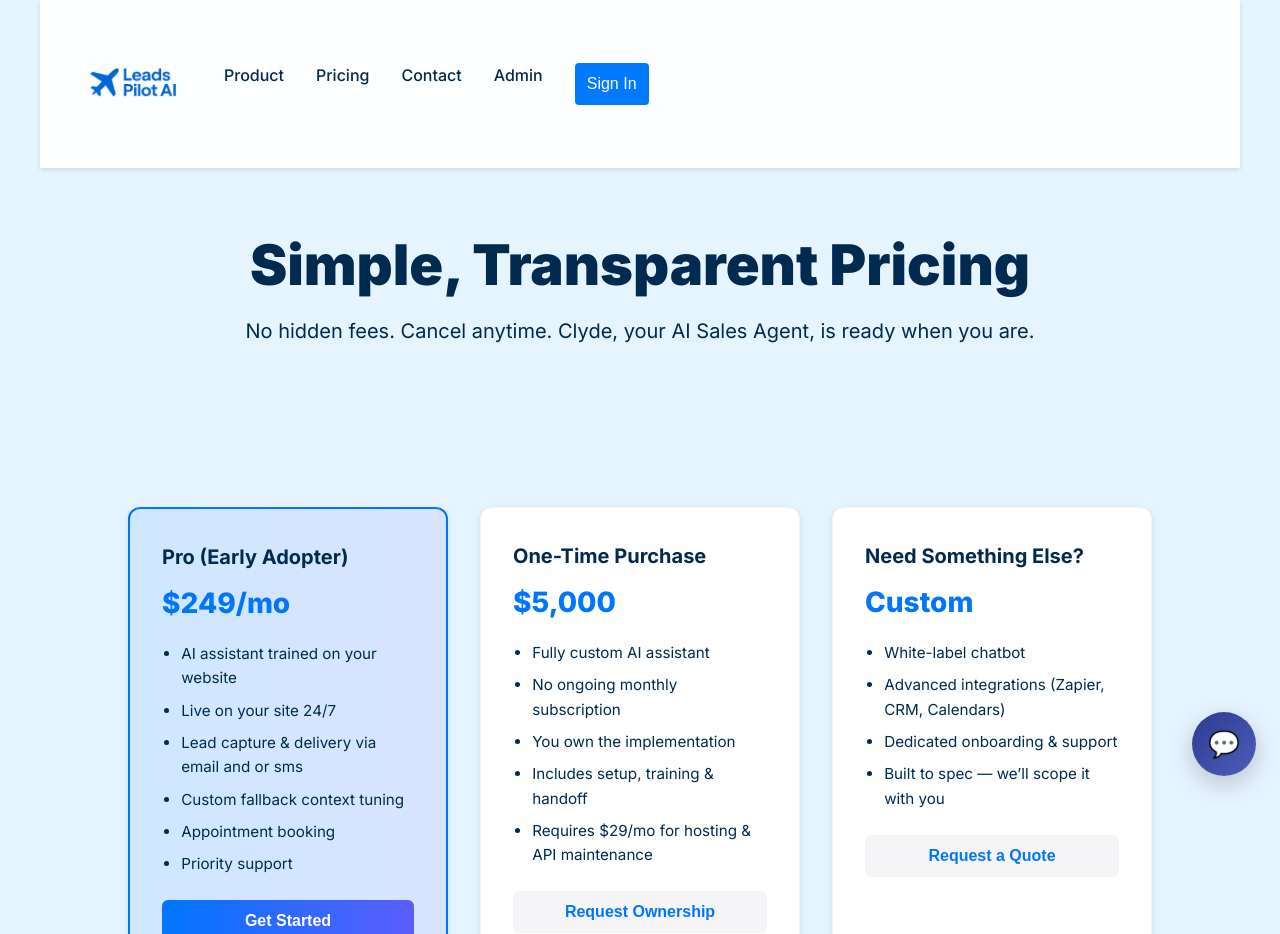
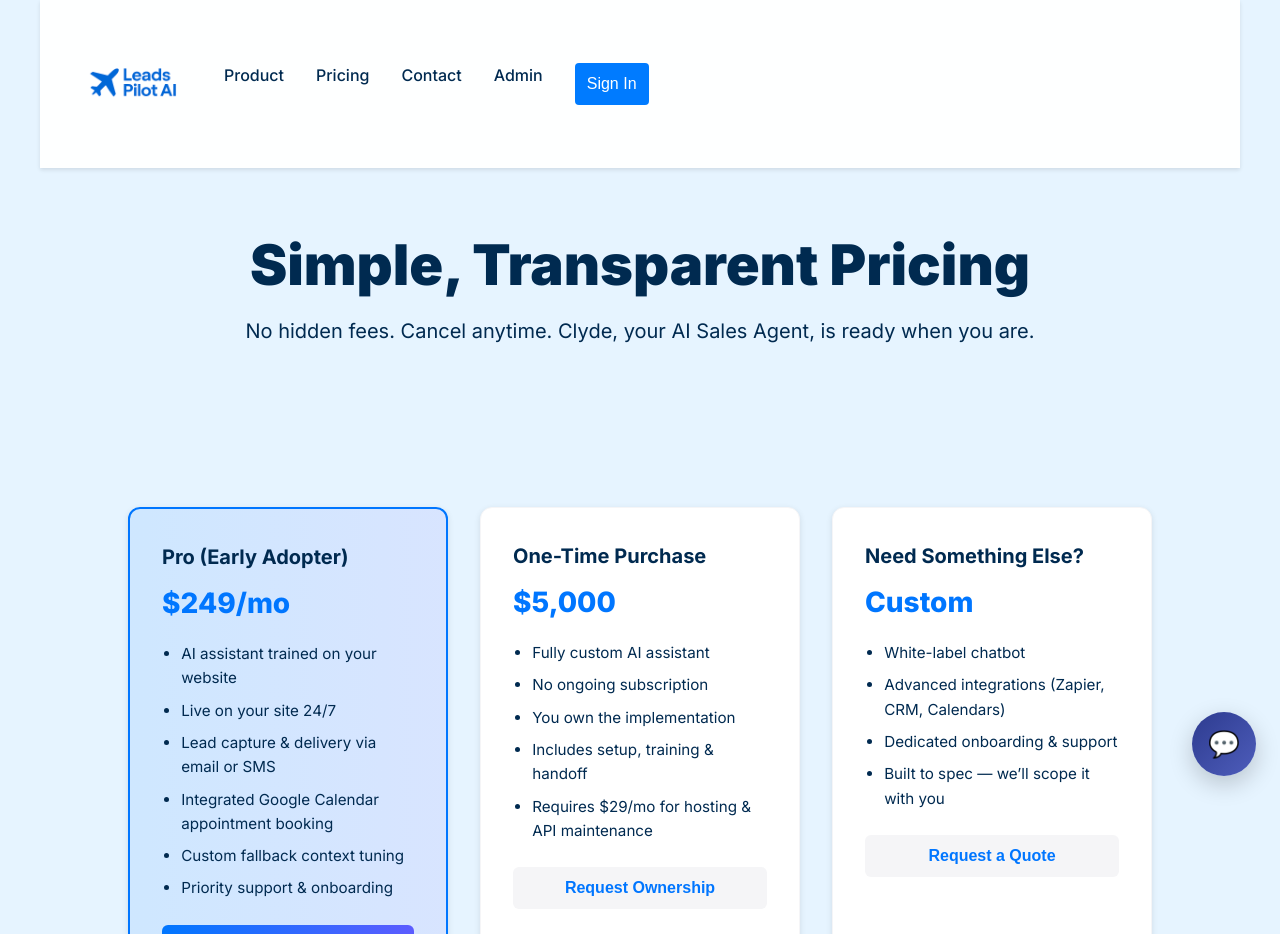
Before and after one commit to palmer95/LeadsPilotAi-Site, a Next.js app: page /pricing in a window 1280 px wide. Shown: the top 934 px of the page. Built offline with nearby package versions, Linux system fonts and the light colour scheme.

Commit message:
fix: updated pricing page

```diff
--- a/src/app/pricing/page.tsx
+++ b/src/app/pricing/page.tsx
@@ -1,4 +1,3 @@
-// app/pricing/page.tsx
 "use client";
 import Link from "next/link";
 import { useState } from "react";
@@ -13,10 +12,10 @@ export default function PricingPage() {
       features: [
         "AI assistant trained on your website",
         "Live on your site 24/7",
-        "Lead capture & delivery via email and or sms",
+        "Lead capture & delivery via email or SMS",
+        "Integrated Google Calendar appointment booking",
         "Custom fallback context tuning",
-        "Appointment booking",
-        "Priority support",
+        "Priority support & onboarding",
       ],
       cta: "Get Started",
     },
@@ -25,7 +24,7 @@ export default function PricingPage() {
       price: "$5,000",
       features: [
         "Fully custom AI assistant",
-        "No ongoing monthly subscription",
+        "No ongoing subscription",
         "You own the implementation",
         "Includes setup, training & handoff",
         "Requires $29/mo for hosting & API maintenance",
```
